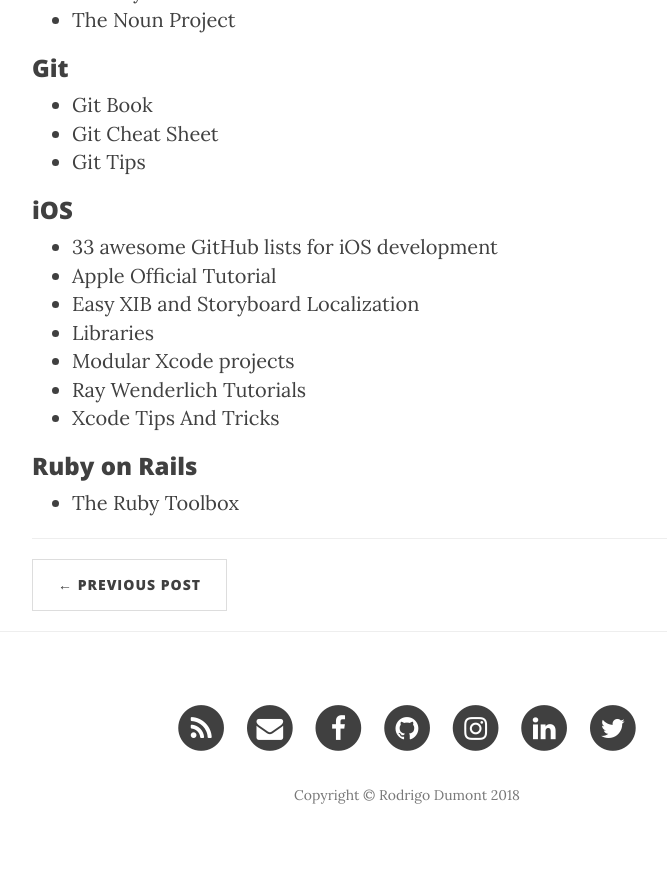
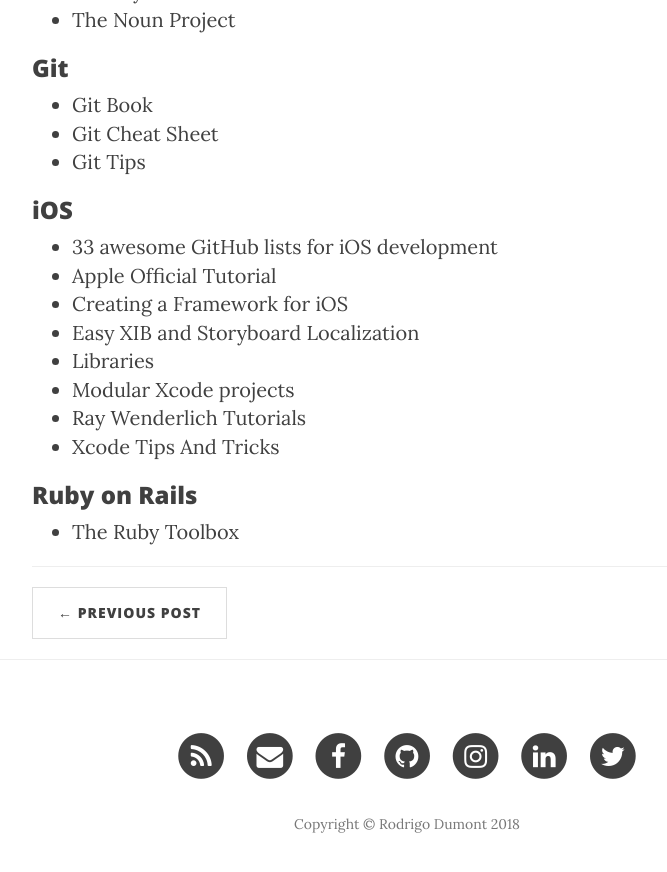
Before and after one commit to RxDx/rxdx.github.io, a Jekyll site: the page built from _posts/2016-07-01-useful-resources.markdown, in a window 1280 px wide and 900 px high, scrolled down 1067 px. Shown: the top 872 px of the window, without its empty margins (233-900 px from the left). Built offline with Jekyll 4.4.1, drawn with Linux system fonts in a browser that asks for light colours; nearby versions of some CDN libraries.

Commit message:
posts ios update

```diff
--- a/_posts/2016-07-01-useful-resources.markdown
+++ b/_posts/2016-07-01-useful-resources.markdown
@@ -35,6 +35,7 @@ Here are some links that should be useful
 ### iOS
 * [33 awesome GitHub lists for iOS development](https://medium.com/flawless-app-stories/33-awesome-github-lists-for-ios-development-336691520d0f)
 * [Apple Official Tutorial](https://developer.apple.com/library/ios/referencelibrary/GettingStarted/DevelopiOSAppsSwift/)
+* [Creating a Framework for iOS](https://www.raywenderlich.com/192939/creating-a-framework-for-ios)
 * [Easy XIB and Storyboard Localization](https://medium.com/@mario.negro.martin/easy-xib-and-storyboard-localization-b2794c69c9db)
 * [Libraries](https://github.com/vsouza/awesome-ios)
 * [Modular Xcode projects](http://ppinera.es/2017/09/29/modular-xcode-projects.html)
```
